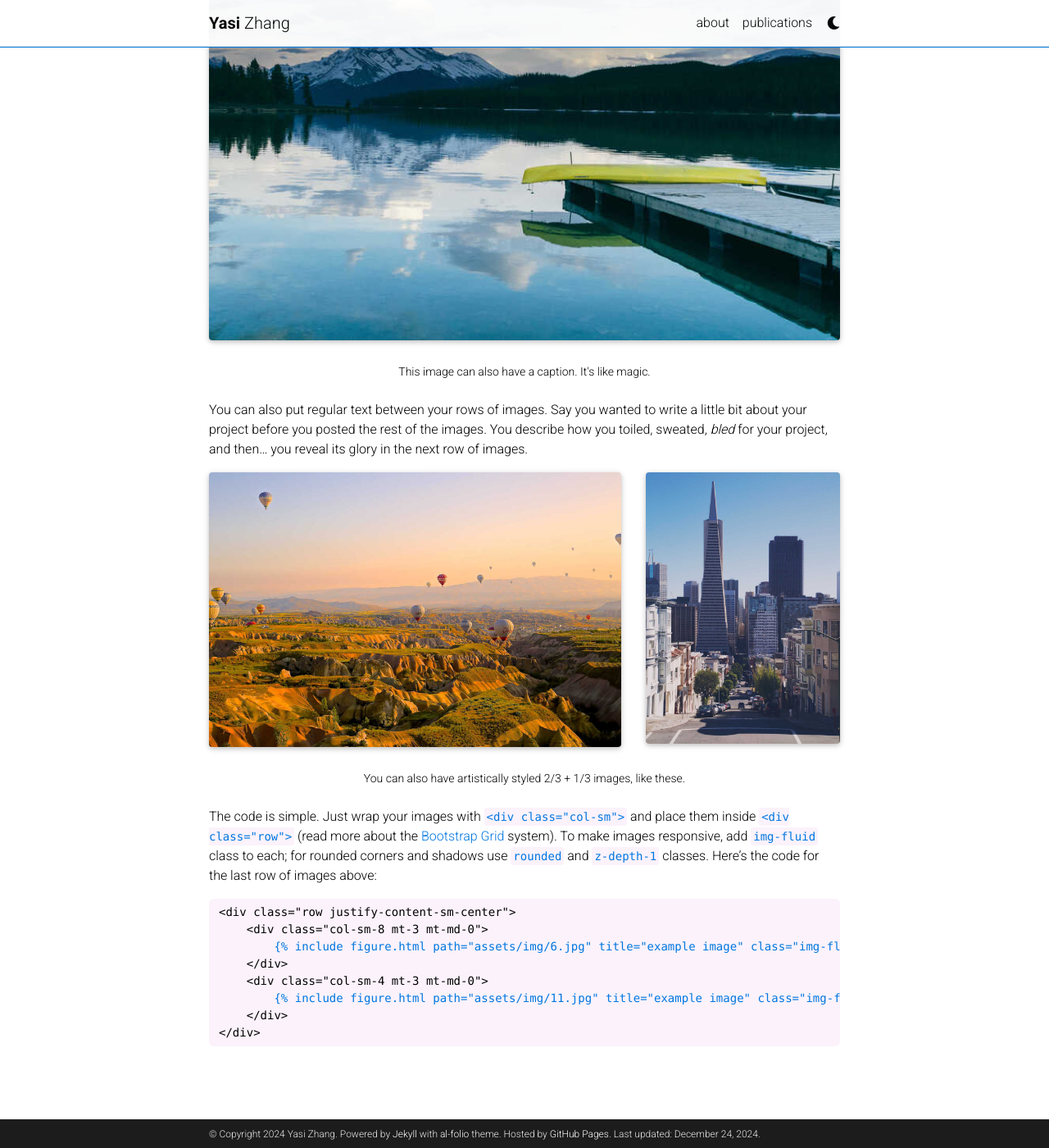
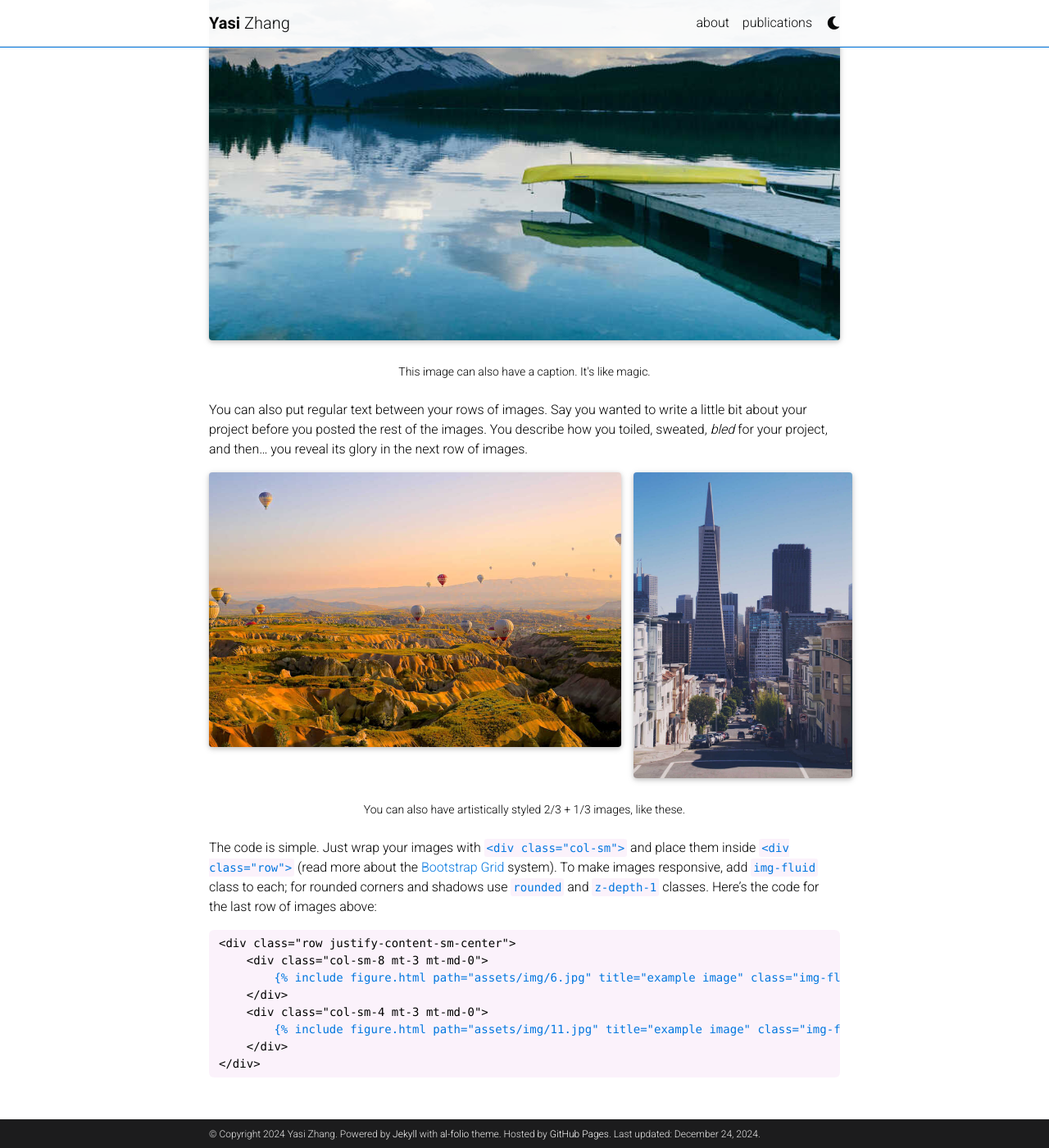
Before and after one commit to YasminZhang/YasminZhang.github.io, a Jekyll site: the page built from _projects/6_project.md, in a window 1280 px wide and 1400 px high, scrolled down 822 px. Shown: the whole window at 82% size. Built offline with Jekyll 4.4.1, drawn with Linux system fonts in a browser that asks for light colours; full-size pictures stand in for the smaller copies a plugin makes; comment, search, counter and statistics services are not loaded; a style sheet for code colours, icons or effects is not loaded.

Commit message:
align-item start

```diff
--- a/_sass/_base.scss
+++ b/_sass/_base.scss
@@ -3,6 +3,17 @@
  ******************************************************************************/
 
 // Typography
+
+.row {
+  display: flex;
+  /* Ensure this exists to activate Flexbox */
+}
+
+.row .col-sm-4 {
+  margin: 0; /* Remove extra margins */
+  padding: 0; /* Remove extra padding */
+}
+
 
 p, h1, h2, h3, h4, h5, h6, em, div, li, span, strong {
   color: var(--global-text-color);
@@ -441,7 +452,7 @@ footer.sticky-bottom {
 
     .row {
       display: flex;
-      align-items: center;
+      align-items: start;
     }
   }
 
```
